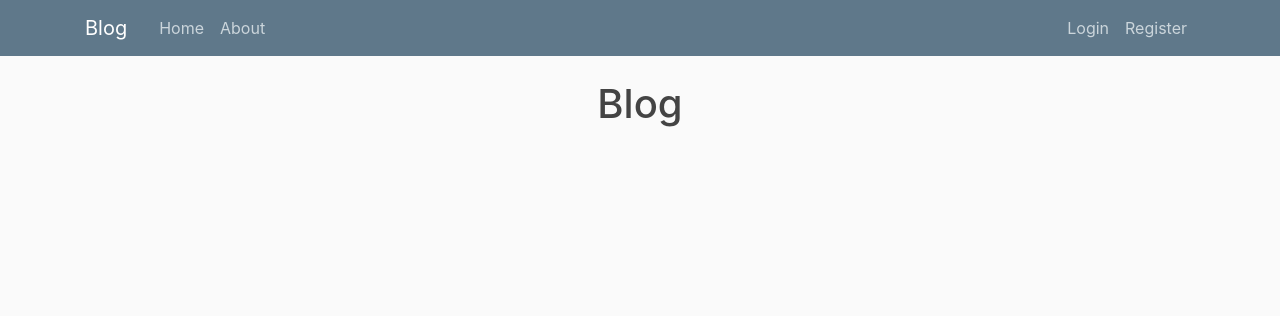
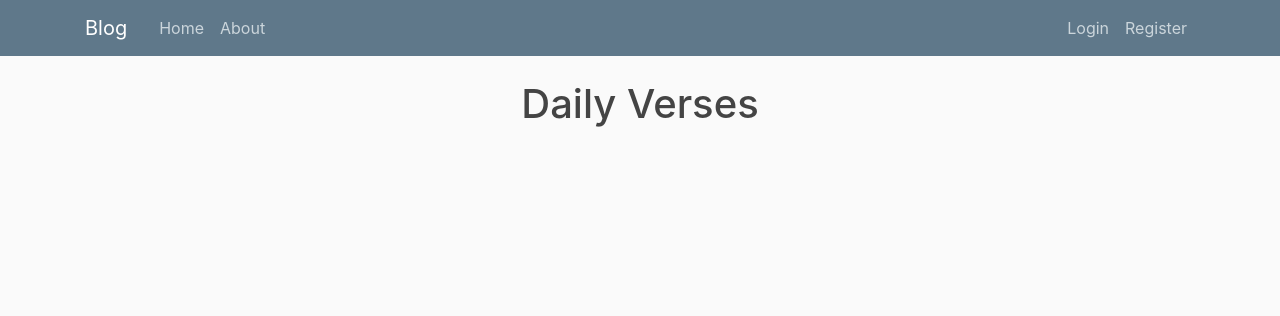
Before and after one commit to ilhanigit/AWS-blog-project, a Django app: page / in a window 1280 px wide. Shown: the top 316 px of the page. Run offline with Django 3.2, Linux system fonts and the light colour scheme; data that the repository does not hold is empty; parts of the project's set-up code (start-up, migrations or seed data) failed here and were passed over; some libraries are stand-ins or nearby versions.

Commit message:
Files updated

```diff
--- a/src/blog/templates/blog/post_list.html
+++ b/src/blog/templates/blog/post_list.html
@@ -1,7 +1,7 @@
 {% extends 'base.html' %}
 
 {% block content %}
-<h1 style="text-align: center;">Blog </h1>
+<h1 style="text-align: center;">Daily Verses</h1>
 <div class="row mt-5">
     {% for obj in object_list %}
     <div class="col-4">
--- a/src/templates/base.html
+++ b/src/templates/base.html
@@ -12,7 +12,7 @@
         integrity="sha384-TX8t27EcRE3e/ihU7zmQxVncDAy5uIKz4rEkgIXeMed4M0jlfIDPvg6uqKI2xXr2" crossorigin="anonymous">
     <link rel="stylesheet" href="{% static 'blog/main.css' %}">
 
-    <title>DJ Blog</title>
+    <title>Open World</title>
 </head>
 
 <body>
```
